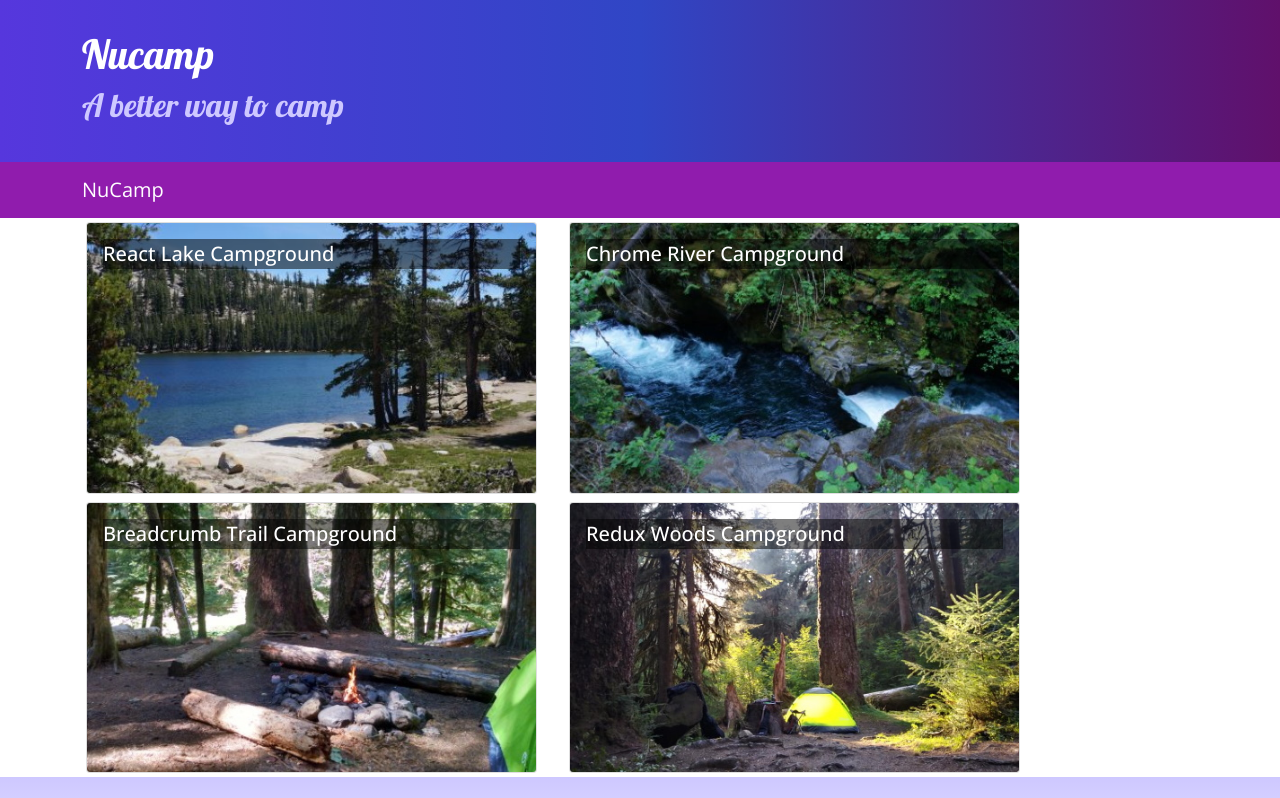
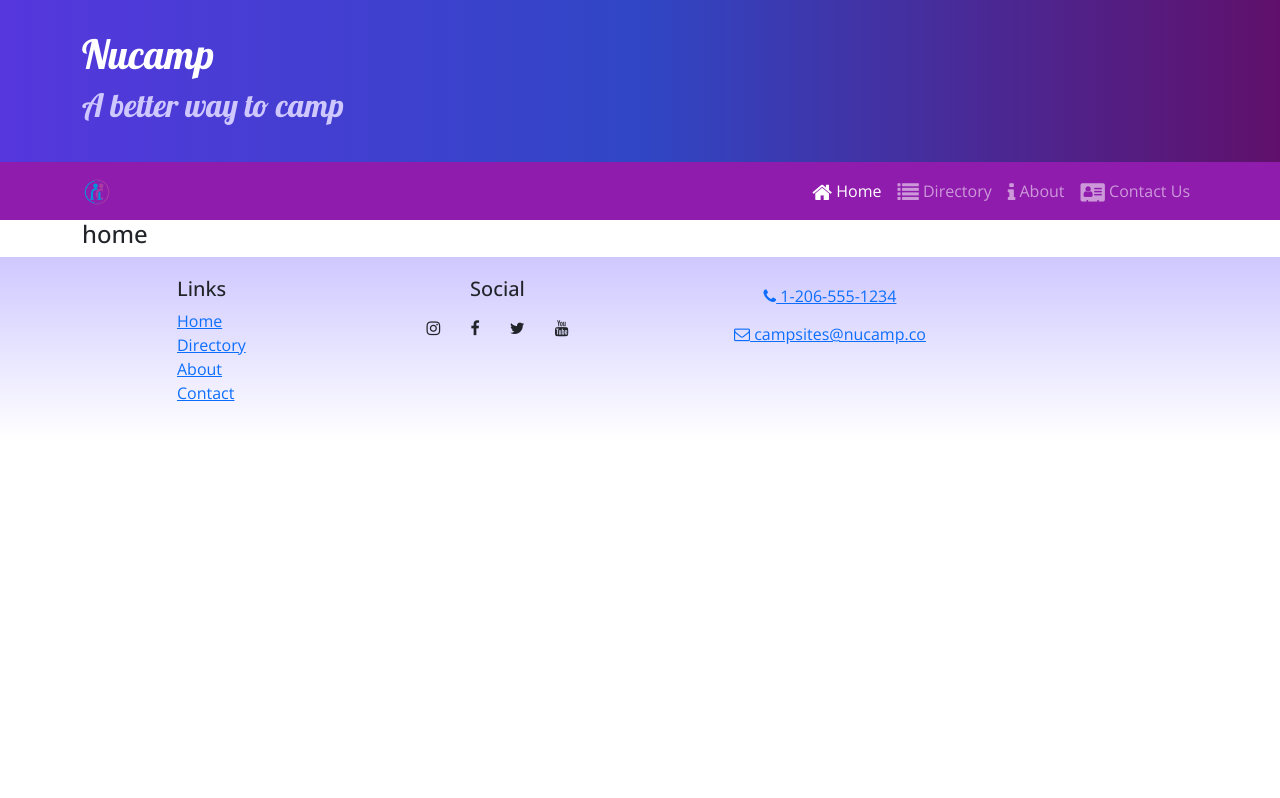
Before and after one commit to sboulom/3-React-NC, a React (Create React App) app in the folder nucampsite/: page /home in a window 1280 px wide. Shown: the top 798 px of the page. Built offline with nearby package versions, Linux system fonts and the light colour scheme.

Commit message:
header and footer componen

```diff
--- a/nucampsite/src/App.js
+++ b/nucampsite/src/App.js
@@ -1,13 +1,16 @@
 import React, { Component } from 'react';
 import Main from './components/mainComponent';
+import { BrowserRouter } from'react-router-dom';
 import './App.css';
 
 class App extends Component {
     render() {
         return (
+            <BrowserRouter>
             <div className="App">
                 <Main />
             </div>
+            </BrowserRouter>
         );
     }
 }
--- a/nucampsite/src/components/directoryComponents.js
+++ b/nucampsite/src/components/directoryComponents.js
@@ -1,9 +1,9 @@
 import React, { Component } from 'react';
 import { Card, CardImg, CardImgOverlay, CardTitle } from 'reactstrap';
 
-function RenderDirectoryItem({campsite, onClick}){
+function RenderDirectoryItem({campsite}){
     return(
-        <Card onClick={()=> onClick(campsite.id)}>
+        <Card>
                     <CardImg width="100%" src= {campsite.image} alt={campsite.name} />
                     <CardImgOverlay>
                         <CardTitle>{campsite.name}</CardTitle>
@@ -34,7 +34,7 @@
         const directory = props.campsites.map(campsite => {
             return(
                 <div key={campsite.id} className="col-md-5 m-1">
-                    <RenderDirectoryItem campsite={campsite} onClick={props.onClick} />
+                    <RenderDirectoryItem campsite={campsite}                                                                                             />
                 </div>
             )
         })
--- a/nucampsite/src/components/footerComponent.js
+++ b/nucampsite/src/components/footerComponent.js
@@ -1,4 +1,5 @@
 import React from 'react';
+import { Link } from 'react-router-dom'
 
 function Footer(props) {
     return (
@@ -8,10 +9,10 @@
                     <div className="col-4 col-sm-2 offset-1">
                         <h5>Links</h5>
                         <ul className="list-unstyled">
-                            <li><a href="#">Home</a></li>
-                            <li><a href="#">Directory</a></li>
-                            <li><a href="#">About</a></li>
-                            <li><a href="#">Contact</a></li>
+                            <li><Link to ="/home">Home</Link></li>
+                            <li><Link to ="/directory">Directory</Link></li>
+                            <li><Link to ="/aboutus">About</Link></li>
+                            <li><Link to ="/contactus">Contact</Link></li>
                         </ul>
                     </div>
                     <div className="col-6 col-sm-3 text-center">
--- a/nucampsite/src/components/headerComponent.js
+++ b/nucampsite/src/components/headerComponent.js
@@ -1,7 +1,22 @@
 import React, { Component } from 'react';
-import { Navbar, NavbarBrand, Jumbotron } from 'reactstrap';
+import { Nav, Navbar, NavbarBrand, NavbarToggler, Collapse, NavItem, Jumbotron } from 'reactstrap';
+import { NavLink } from 'react-router-dom';
 
 class Header extends Component {
+    constructor(props){
+        super(props);
+        this.state = {
+            isNavOpen: false
+        }
+    }
+
+    toggleNav(){
+        this.setState({
+            isNavOpen: !this.state.isNavOpen
+        })
+
+    }
+
     render(){
         return(
             <React.Fragment>
@@ -15,9 +30,34 @@
                         </div>
                     </div>
                 </Jumbotron>
-                <Navbar dark sticky ="top">
+                <Navbar dark sticky ="top" expand="md">
                 <div className="container">
-                    <NavbarBrand href="/">NuCamp</NavbarBrand>
+                    <NavbarBrand ClassName="mr-auto" href="/"><img src='/assets/images/logo.png' height="30" width= "30" alt="NuCamp Logo"/>
+                    </NavbarBrand>
+                    <NavbarToggler onclick={this.toggleNav} />
+                    <Collapse isOpen={this.state.isNavOpen} navbar></Collapse>
+                    <Nav navbar>
+                        <NavItem>
+                            <NavLink className="nav-link" to="/home">
+                                <i className="fa fa-home fa-lg" /> Home
+                                </NavLink>
+                        </NavItem>
+                        <NavItem>
+                            <NavLink className="nav-link" to="/directory">
+                                <i className="fa fa-list fa-lg" /> Directory
+                                </NavLink>
+                        </NavItem>
+                        <NavItem>
+                            <NavLink className="nav-link" to="/aboutus">
+                                <i className="fa fa-info fa-lg" /> About
+                                </NavLink>
+                        </NavItem>
+                        <NavItem>
+                            <NavLink className="nav-link" to="/contcatus">
+                                <i className="fa fa-address-card fa-lg" /> Contact Us
+                                </NavLink>
+                        </NavItem>
+                    </Nav>
                 </div>
                 </Navbar>
             </React.Fragment>
--- /dev/null
+++ b/nucampsite/src/components/homeComponent.js
@@ -0,0 +1,11 @@
+import React from 'react';
+
+function Home(props){
+    return(
+        <div className="container">
+            <h4>home</h4>
+        </div>
+    )
+}
+
+export default Home;
--- a/nucampsite/src/components/mainComponent.js
+++ b/nucampsite/src/components/mainComponent.js
@@ -3,6 +3,8 @@
 import CampsiteInfo from './campsiteInfoComponent';
 import Header from './headerComponent';
 import Footer from './footerComponent'
+import Home from './homeComponent';
+import { Switch, Route, Redirect } from 'react-router-dom';
 import { CAMPSITES } from '../shared/campsites';
 
 class Main extends Component {
@@ -10,19 +12,25 @@
         super(props);
         this.state = {
             campsites: CAMPSITES,
-            selectedCampsite: null
+
         };
     }
 
-    onCampsiteSelect(campsiteId) {
-        this.setState({selectedCampsite: campsiteId})
-    }
     render() {
+        const HomePage = () => {
+            return(
+                <Home />
+            )
+        }
         return (
             <div>
                 <Header />
-                <Directory campsites ={this.state.campsites} onClick={campsiteId => this.onCampsiteSelect(campsiteId)}/>
-                <CampsiteInfo campsite = {this.state.campsites.filter(campsite=> campsite.id === this.state.selectedCampsite)[0]}/>
+                <Switch>
+                    <Route path = '/home' component={HomePage} />
+                    <Route exact path = '/directory' render= { ()=> <Directory campsites ={this.state.campsites} />
+                    } />
+                    <Redirect to='/home' />
+                </Switch>
                 <Footer />
             </div>
         );
```
